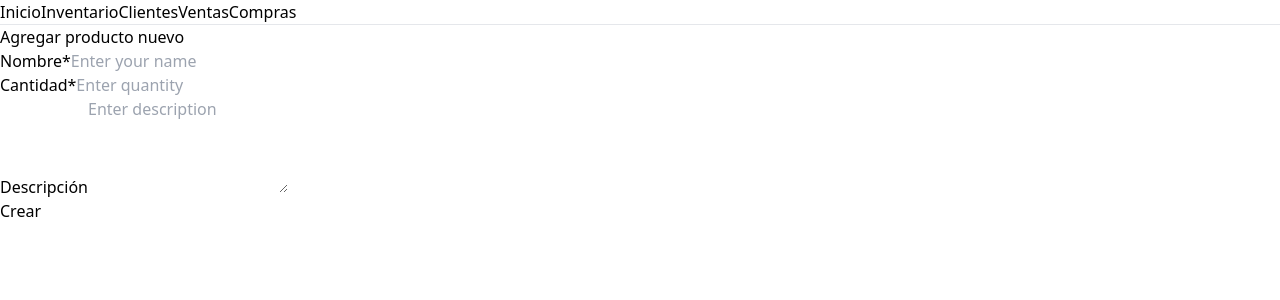
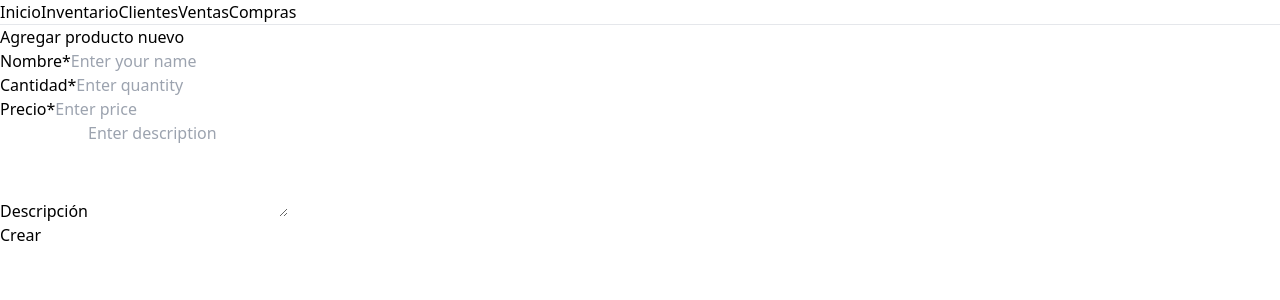
Before and after one commit to Jesusjeco/mainproca, a React (Vite) app: page /products/create in a window 1280 px wide. Shown: the top 300 px of the page. Built offline with nearby package versions, Linux system fonts and the light colour scheme.

Commit message:
Adding price to products

```diff
--- a/src/interfaces/Product.ts
+++ b/src/interfaces/Product.ts
@@ -3,6 +3,7 @@ export interface Product {
   _id?: string, //I am making the _id optional only because when creating a
   name: string,
   quantity: number,
+  price: number,
   description?: string
 }
 
--- a/src/routes/products/$productId.tsx
+++ b/src/routes/products/$productId.tsx
@@ -36,6 +36,12 @@ function SingleProduct() {
           </div>
         </div>
         <div className="mb-4">
+          <label htmlFor="price" className="block text-sm font-medium text-gray-700">Precio</label>
+          <div className="mt-1">
+            <p id="price" className="text-lg font-semibold text-gray-900">{product.price}</p>
+          </div>
+        </div>
+        <div className="mb-4">
           <label htmlFor="description" className="block text-sm font-medium text-gray-700">Descripción</label>
           <div className="mt-1">
             <p id="description" className="text-sm text-gray-800">{product.description}</p>
--- a/src/routes/products/create.tsx
+++ b/src/routes/products/create.tsx
@@ -64,6 +64,13 @@ function CreateProduct() {
             </div>
 
             <div className="mb-4">
+              <label htmlFor="price" className="block text-gray-700 text-sm font-bold mb-2">Precio*</label>
+              <input required min={0} type="number" id="price" name="price" placeholder="Enter price" className="shadow appearance-none border rounded w-full py-2 px-3 text-gray-700 leading-tight focus:outline-none focus:shadow-outline"
+                onChange={updateInputHandler}
+              />
+            </div>
+
+            <div className="mb-4">
               <label htmlFor="description" className="block text-gray-700 text-sm font-bold mb-2">Descripción</label>
               <textarea name="description" rows={4} id="description" placeholder="Enter description" className="shadow appearance-none border rounded w-full py-2 px-3 text-gray-700 leading-tight focus:outline-none focus:shadow-outline"
                 onChange={updateInputHandler}
--- a/src/routes/products/edit.$productId.tsx
+++ b/src/routes/products/edit.$productId.tsx
@@ -64,6 +64,14 @@ function EditProduct() {
             </div>
 
             <div className="mb-4">
+              <label htmlFor="price" className="block text-gray-700 text-sm font-bold mb-2">Cantidad*</label>
+              <input required min={0} type="number" id="price" name="price" placeholder="Enter price" className="shadow appearance-none border rounded w-full py-2 px-3 text-gray-700 leading-tight focus:outline-none focus:shadow-outline"
+                value={newProduct.price}
+                onChange={handleInputChange}
+              />
+            </div>
+
+            <div className="mb-4">
               <label htmlFor="description" className="block text-gray-700 text-sm font-bold mb-2">Descripción</label>
               <textarea name="description" rows={4} id="description" placeholder="Enter description" className="shadow appearance-none border rounded w-full py-2 px-3 text-gray-700 leading-tight focus:outline-none focus:shadow-outline"
                 onChange={handleInputChange}
```
Also changed, not shown: 1 other file (tests, documents, lock files or other folders).
